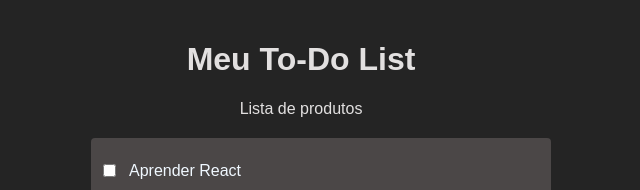
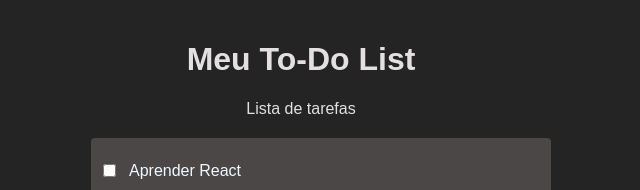
Before and after one commit to polyanetuag/todo-list, a React (Vite) app: page / in a window 1280 px wide. Shown: the top 190 px of the page, without its empty margins (339-979 px from the left). Built offline with nearby package versions, Linux system fonts and the light colour scheme.

Commit message:
fix: update header description to reflect task list context

```diff
--- a/src/componentes/Header/index.jsx
+++ b/src/componentes/Header/index.jsx
@@ -4,7 +4,7 @@ export function Header() {
   return (
     <div className="header">
       <h1 className="header-title">Meu To-Do List</h1>
-      <p className="header-description">Lista de produtos</p>
+      <p className="header-description">Lista de tarefas</p>
     </div>
   );
 }
```
